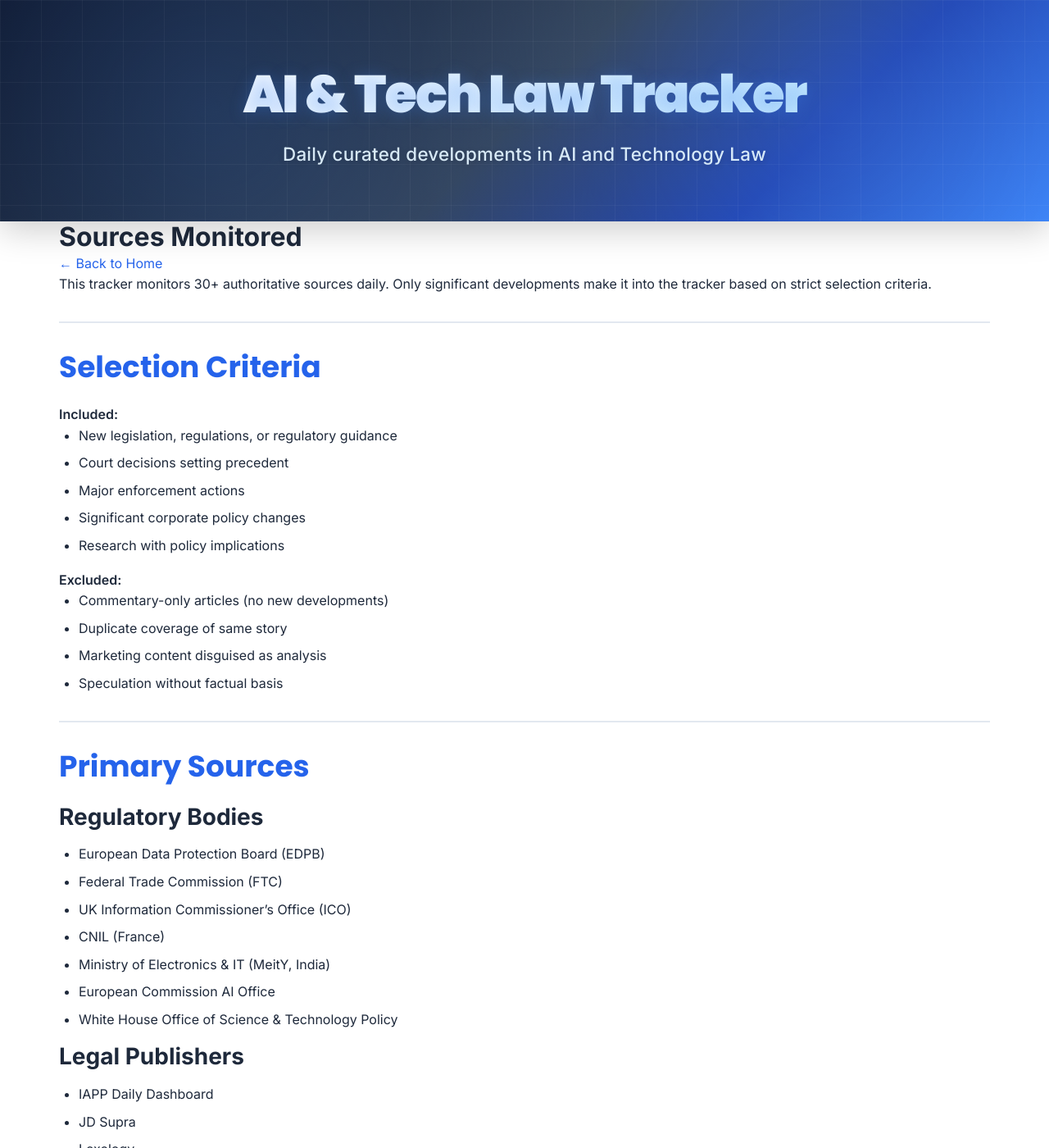
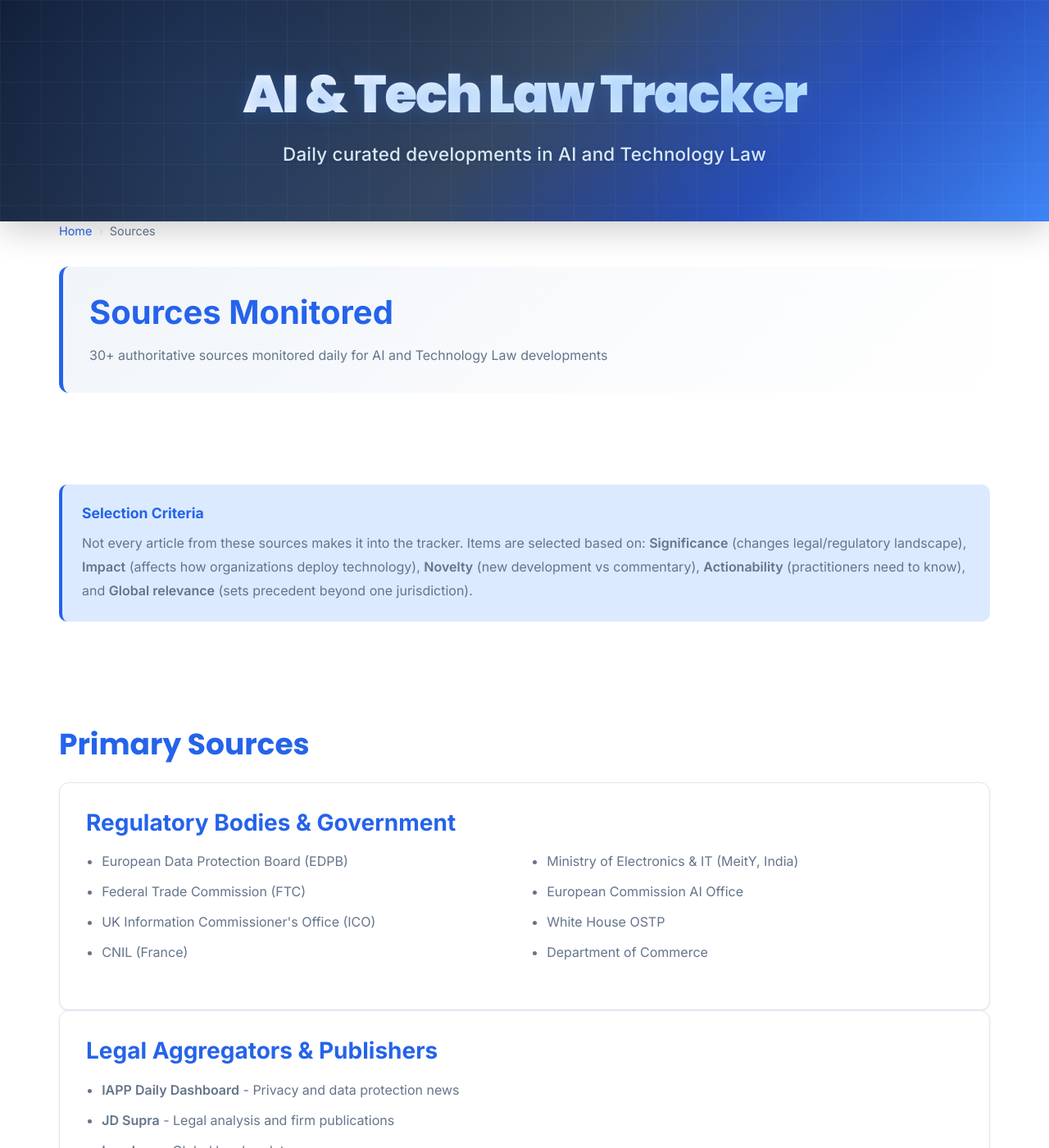
Before and after one commit to advsanketshah/AI-Tech-Law-Tracker, a Jekyll site: the page built from SOURCES.md, in a window 1280 px wide and 1400 px high. Shown: the whole window at 82% size. Built offline with Jekyll 4.4.1, drawn with Linux system fonts in a browser that asks for light colours; some of the changed text lies outside the part shown.

Commit message:
Update SOURCES.md

```diff
--- a/SOURCES.md
+++ b/SOURCES.md
@@ -3,75 +3,164 @@ layout: default
 title: Sources
 ---
 
-# Sources Monitored
+<div class="breadcrumb">
+  <a href="index.html">Home</a>
+  <span class="breadcrumb-separator">›</span>
+  <span>Sources</span>
+</div>
 
-[← Back to Home](index.html)
+<div class="week-header">
+  <h1>Sources Monitored</h1>
+  <p style="color: var(--gray); margin-top: 1rem;">30+ authoritative sources monitored daily for AI and Technology Law developments</p>
+</div>
 
-This tracker monitors 30+ authoritative sources daily. Only significant developments make it into the tracker based on strict selection criteria.
+<section>
+  <div class="info-box" style="background: #dbeafe; border-left-color: var(--primary);">
+    <h4 style="color: var(--primary);">Selection Criteria</h4>
+    <p style="color: var(--gray); line-height: 1.8;">
+      Not every article from these sources makes it into the tracker. Items are selected based on: <strong>Significance</strong> (changes legal/regulatory landscape), <strong>Impact</strong> (affects how organizations deploy technology), <strong>Novelty</strong> (new development vs commentary), <strong>Actionability</strong> (practitioners need to know), and <strong>Global relevance</strong> (sets precedent beyond one jurisdiction).
+    </p>
+  </div>
+</section>
 
----
+<section>
+  <h2>Primary Sources</h2>
 
-## Selection Criteria
+  <div class="card">
+    <h3 style="color: var(--primary);">Regulatory Bodies & Government</h3>
+    <div class="grid grid-2" style="gap: 1rem; margin-top: 1rem;">
+      <ul style="color: var(--gray); line-height: 1.8; margin-left: 1.2rem;">
+        <li>European Data Protection Board (EDPB)</li>
+        <li>Federal Trade Commission (FTC)</li>
+        <li>UK Information Commissioner's Office (ICO)</li>
+        <li>CNIL (France)</li>
+      </ul>
+      <ul style="color: var(--gray); line-height: 1.8; margin-left: 1.2rem;">
+        <li>Ministry of Electronics & IT (MeitY, India)</li>
+        <li>European Commission AI Office</li>
+        <li>White House OSTP</li>
+        <li>Department of Commerce</li>
+      </ul>
+    </div>
+  </div>
 
-**Included:**
-- New legislation, regulations, or regulatory guidance
-- Court decisions setting precedent
-- Major enforcement actions
-- Significant corporate policy changes
-- Research with policy implications
+  <div class="card">
+    <h3 style="color: var(--primary);">Legal Aggregators & Publishers</h3>
+    <ul style="color: var(--gray); line-height: 1.8; margin-left: 1.2rem; margin-top: 1rem;">
+      <li><strong>IAPP Daily Dashboard</strong> - Privacy and data protection news</li>
+      <li><strong>JD Supra</strong> - Legal analysis and firm publications</li>
+      <li><strong>Lexology</strong> - Global legal updates</li>
+      <li><strong>National Law Review</strong> - US legal analysis</li>
+      <li><strong>Artificial Lawyer</strong> - Legal tech and AI developments</li>
+    </ul>
+  </div>
 
-**Excluded:**
-- Commentary-only articles (no new developments)
-- Duplicate coverage of same story
-- Marketing content disguised as analysis
-- Speculation without factual basis
+  <div class="card">
+    <h3 style="color: var(--primary);">News & Analysis</h3>
+    <div class="grid grid-2" style="gap: 1rem; margin-top: 1rem;">
+      <ul style="color: var(--gray); line-height: 1.8; margin-left: 1.2rem;">
+        <li>TechCrunch</li>
+        <li>The Verge</li>
+        <li>Ars Technica</li>
+        <li>Lawfare</li>
+      </ul>
+      <ul style="color: var(--gray); line-height: 1.8; margin-left: 1.2rem;">
+        <li>CNBC Tech</li>
+        <li>Reuters Technology</li>
+        <li>Bloomberg Law</li>
+        <li>Fortune</li>
+      </ul>
+    </div>
+  </div>
 
----
+  <div class="card">
+    <h3 style="color: var(--primary);">Academic & Research</h3>
+    <ul style="color: var(--gray); line-height: 1.8; margin-left: 1.2rem; margin-top: 1rem;">
+      <li><strong>ArXiv (CS.AI, CS.CY)</strong> - AI policy and governance research</li>
+      <li><strong>SSRN</strong> - Privacy and technology law papers</li>
+      <li><strong>Stanford HAI</strong> - AI policy research</li>
+      <li><strong>Berkman Klein Center</strong> - Internet and society research</li>
+    </ul>
+  </div>
 
-## Primary Sources
+  <div class="card">
+    <h3 style="color: var(--primary);">Law Firms (Selected Publications)</h3>
+    <div class="grid grid-2" style="gap: 1rem; margin-top: 1rem;">
+      <ul style="color: var(--gray); line-height: 1.8; margin-left: 1.2rem;">
+        <li>DLA Piper</li>
+        <li>Bird & Bird</li>
+        <li>Cooley</li>
+        <li>Dentons</li>
+      </ul>
+      <ul style="color: var(--gray); line-height: 1.8; margin-left: 1.2rem;">
+        <li>Hunton Andrews Kurth</li>
+        <li>Morrison Foerster</li>
+        <li>White & Case</li>
+        <li>Littler</li>
+      </ul>
+    </div>
+  </div>
 
-### Regulatory Bodies
-- European Data Protection Board (EDPB)
-- Federal Trade Commission (FTC)
-- UK Information Commissioner's Office (ICO)
-- CNIL (France)
-- Ministry of Electronics & IT (MeitY, India)
-- European Commission AI Office
-- White House Office of Science & Technology Policy
+  <div class="card">
+    <h3 style="color: var(--primary);">Industry Bodies</h3>
+    <ul style="color: var(--gray); line-height: 1.8; margin-left: 1.2rem; margin-top: 1rem;">
+      <li><strong>BSA | The Software Alliance</strong> - Tech industry policy positions</li>
+      <li><strong>CCIA</strong> - Tech industry advocacy</li>
+      <li><strong>Future of Privacy Forum</strong> - Privacy policy research</li>
+      <li><strong>Center for Democracy & Technology</strong> - Civil liberties in digital age</li>
+    </ul>
+  </div>
+</section>
 
-### Legal Publishers
-- IAPP Daily Dashboard
-- JD Supra
-- Lexology
-- National Law Review
-- Artificial Lawyer
+<section>
+  <h2>Review Schedule</h2>
 
-### News & Analysis
-- TechCrunch | The Verge | Ars Technica
-- Lawfare | CNBC Tech | Reuters Technology
-- Bloomberg Law
+  <div class="grid grid-3">
+    <div class="card">
+      <h3 style="font-size: 1.1rem; color: var(--primary);">Daily (9:00 AM IST)</h3>
+      <ul style="color: var(--gray); line-height: 1.8; margin-left: 1.2rem;">
+        <li>All regulatory bodies</li>
+        <li>Major news sources</li>
+        <li>Legal aggregators</li>
+      </ul>
+    </div>
 
-### Academic
-- ArXiv (CS.AI, CS.CY)
-- SSRN Law & Technology
+    <div class="card">
+      <h3 style="font-size: 1.1rem; color: var(--primary);">Weekly</h3>
+      <ul style="color: var(--gray); line-height: 1.8; margin-left: 1.2rem;">
+        <li>Academic publications</li>
+        <li>Long-form analysis</li>
+        <li>Law firm thought leadership</li>
+      </ul>
+    </div>
 
-### Law Firm Publications
-DLA Piper | Bird & Bird | Cooley | Dentons | Hunton Andrews Kurth | Morrison Foerster | White & Case | Littler
+    <div class="card">
+      <h3 style="font-size: 1.1rem; color: var(--primary);">Continuous</h3>
+      <ul style="color: var(--gray); line-height: 1.8; margin-left: 1.2rem;">
+        <li>Breaking news alerts</li>
+        <li>Court decisions</li>
+        <li>Major announcements</li>
+      </ul>
+    </div>
+  </div>
+</section>
 
----
+<section>
+  <h2>Suggest a Source</h2>
 
-## Review Schedule
+  <div class="card" style="background: var(--light-gray);">
+    <p style="color: var(--gray); line-height: 1.8; margin-bottom: 1rem;">
+      Think I'm missing an essential source?
+    </p>
+    <a href="https://github.com/advsanketshah/AI-Tech-Law-Tracker/issues/new" class="view-full" target="_blank">Submit a Suggestion →</a>
+  </div>
+</section>
 
-**Daily (9:00 AM IST):** All regulatory bodies, major news sources, legal aggregators
-**Weekly:** Academic publications, long-form analysis, law firm thought leadership
-**Continuous:** Breaking news alerts, court decisions, major announcements
+<div class="update-footer">
+  <p><strong>Last updated:</strong> December 15, 2025</p>
 
----
-
-## Suggest a Source
-
-Missing an essential source? [Open an issue](https://github.com/advsanketshah/AI-Tech-Law-Tracker/issues/new)
-
----
-
-[← Back to Home](index.html)
+  <div class="update-footer-links">
+    <a href="index.html">← Back to Home</a>
+    <a href="about.html">View Methodology</a>
+  </div>
+</div>
```
